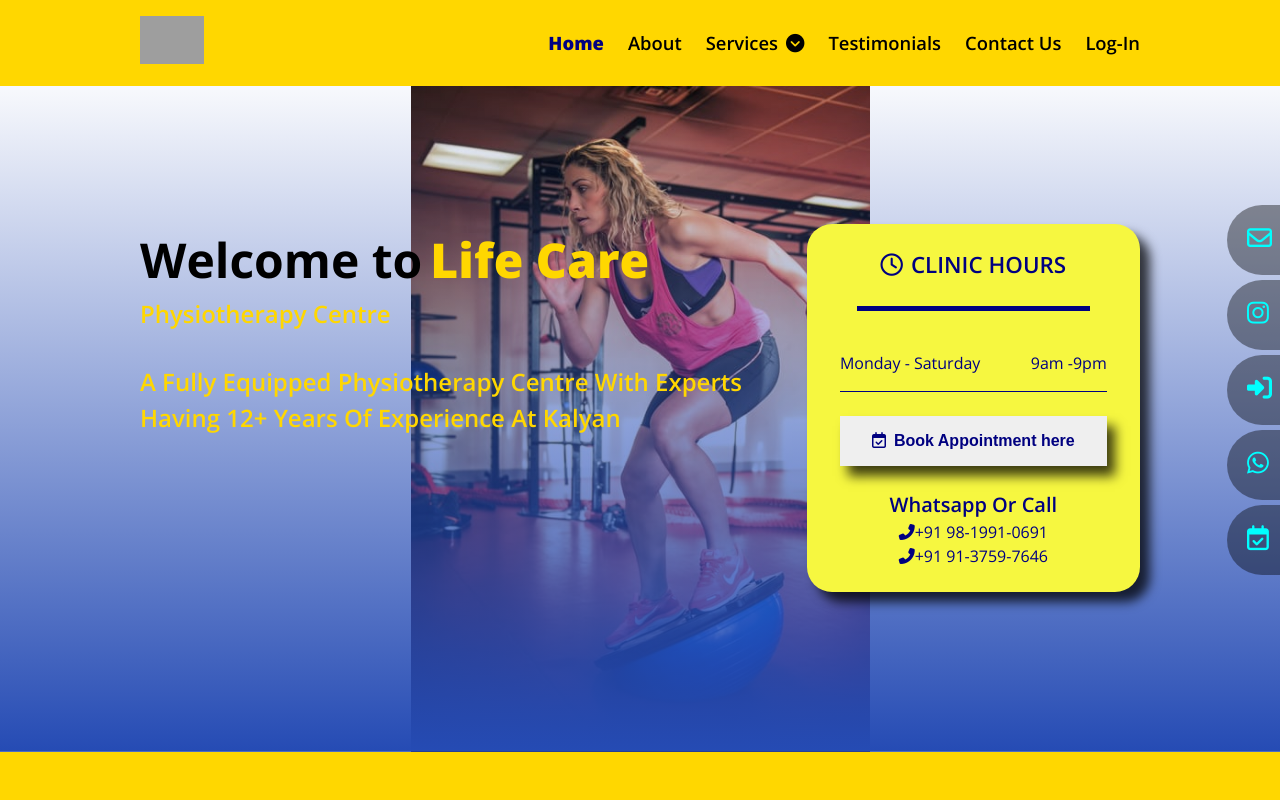
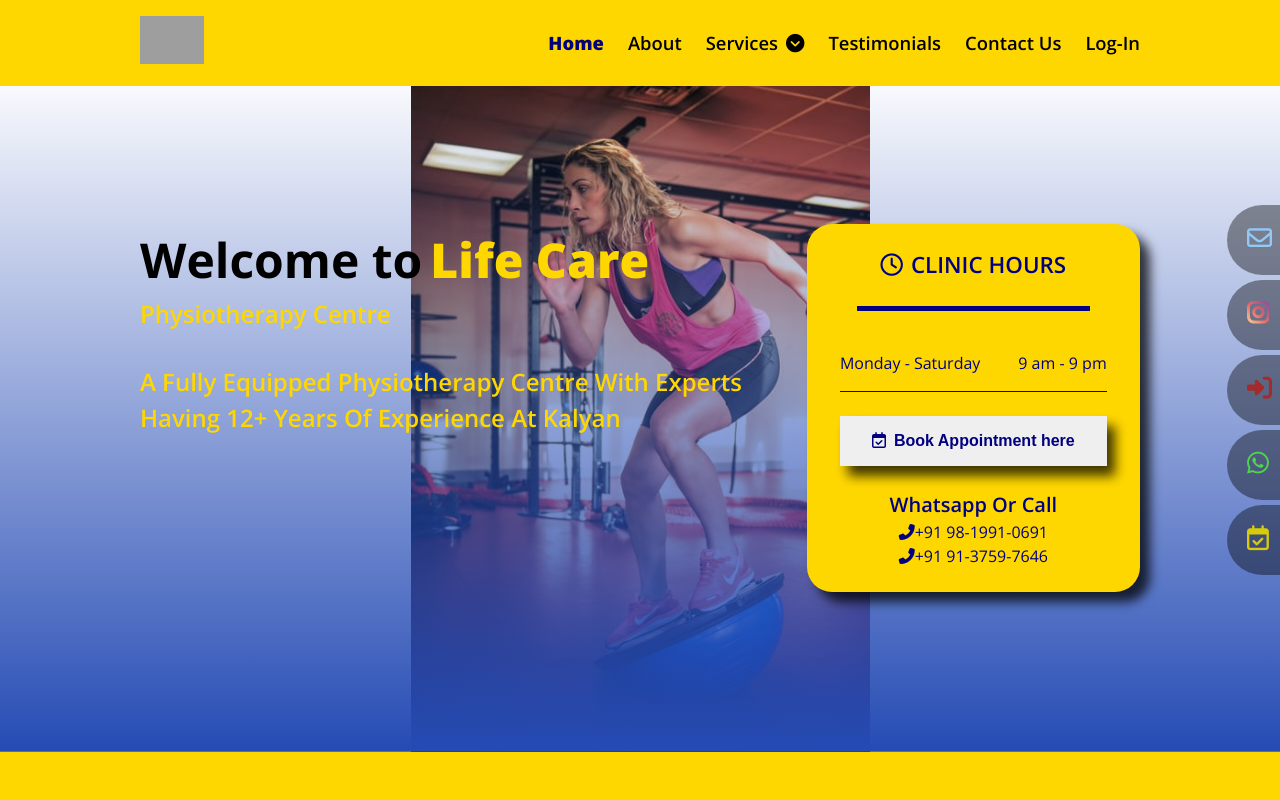
Before and after one commit to manishkushare/life-care, a plain HTML site: page index.html in a window 1280 px wide. Shown: the top 800 px of the page. Drawn offline with nearby package versions, Linux system fonts and the light colour scheme; grey boxes are pictures that could not be loaded.

Commit message:
change the color of socila links and resolve spelling mistakes

```diff
--- a/assets/stylesheets/_hero.scss
+++ b/assets/stylesheets/_hero.scss
@@ -1,8 +1,6 @@
 
 .hero{
     background-image: linear-gradient(rgba(229, 211, 211, 0), rgb(37, 75, 180)) ,url(../media/hero-image-001.jpeg);
-    // background: url(../media/hero-image-001.jpeg);
-
     position: relative;
     background-repeat: no-repeat;
     background-size:contain;
@@ -41,13 +39,11 @@
 
 }
 .wrapper {
-    // background-color: gold;
-    background-color: #F6F740;
+    background-color: gold;
     display: grid;
     text-transform: capitalize;
     align-content: center;
     justify-content: center;
-    // color: navy;
     color: navy;
     box-shadow: 10px 10px 11px 0px rgba(0,0,0,0.75);
     border-radius: 25px 25px 25px 25px;
@@ -55,8 +51,6 @@
         justify-self: center;
         border-bottom: 5px solid navy;
         padding: 1.5rem;
-        // color: navy;
-        // color: navy;
         text-transform: uppercase;
         font-size: 1.4rem;
         font-weight: 600;
@@ -78,6 +72,7 @@
             justify-self: left;
         }
         h3{
+            text-transform: lowercase;
             justify-self: right;
         }
     }
--- a/assets/stylesheets/_social-links.scss
+++ b/assets/stylesheets/_social-links.scss
@@ -42,21 +42,21 @@
     }
 }
 
-// .sticky-list li:nth-child(1) i{
-//     color:#90CAF9;
-// }
-// .sticky-list li:nth-child(2) i{
-//     color: transparent;
-//     background-image: linear-gradient(45deg,#FFDF9E,#E56969,#8A49A1);
-//     -webkit-background-clip:text;
-//     font-weight: 800;
-// }
-// .sticky-list li:nth-child(3) i{
-//     color: green;
-// }
-// .sticky-list li:nth-child(4) i{
-//     color:#075e54;
-// }
-// .sticky-list li:nth-child(5) i{
-//     color:#D8CB09;
-// }
+.sticky-list li:nth-child(1) i{
+    color:#90CAF9;
+}
+.sticky-list li:nth-child(2) i{
+    color: transparent;
+    background-image: linear-gradient(45deg,#FFDF9E,#E56969,#8A49A1);
+    -webkit-background-clip:text;
+    font-weight: 800;
+}
+.sticky-list li:nth-child(3) i{
+    color: brown;
+}
+.sticky-list li:nth-child(4) i{
+    color : rgb(77, 214, 77);
+}
+.sticky-list li:nth-child(5) i{
+    color:#D8CB09;
+}
--- a/index.html
+++ b/index.html
@@ -14,7 +14,7 @@
     <link href="https://fonts.googleapis.com/css2?family=Open+Sans:wght@300;400;600;700;800&display=swap" rel="stylesheet">
     <link href="https://fonts.googleapis.com/css2?family=Abril+Fatface&display=swap" rel="stylesheet">
     <!-- font awesome -->
-    <script src="https://kit.fontawesome.com/36e351b577.js" crossorigin="anonymous"></script>
+    <script src="https://kit.fontawesome.com/36e351b577.js" crossorigin="anonymous" defer></script>
 
 
 
@@ -70,7 +70,7 @@
                         <div class="wrapper-timing">
                             <div class="weekdays">
                                 <h2>monday - saturday</h2>
-                                <h3>9am -9pm</h3>
+                                <h3>9 am - 9 pm</h3>
                             </div>
                         </div>
                         <div class="book-slot">
@@ -148,7 +148,7 @@
                         <h4>BPTh/BPT</h4>
                     </div>
                     <div class="doctor-info">
-                        <h2>Cheif Physiotherapist, Director</h2>
+                        <h2>Chief Physiotherapist, Director</h2>
                         <ul>
                             <li>Bachelors of Physiotherapy (MUHS)</li>
                             <li>Movement Therapist (UK)</li>
@@ -244,7 +244,7 @@
                 <div class="service-legend">
                     <img src="https://ik.imagekit.io/uoizqrmz8k0/navy-diverse-treatment_ZTlnO76Gv.png" alt="services">
                     <h2>services</h2>
-                    <p>We have the latest technology machines, updated  treatment techniques, & evidence based protocol to help you recover faster.</p>
+                    <p>We have the latest technology machines, updated  treatment techniques, & evidence based protocols to help you recover faster.</p>
                 </div>
                 <div class="service-content">
                     <div class="card_container muscuskeleton">
```
Also changed, not shown: about.html (+1 -1 lines), assets/stylesheets/main.css, 1 other file.
